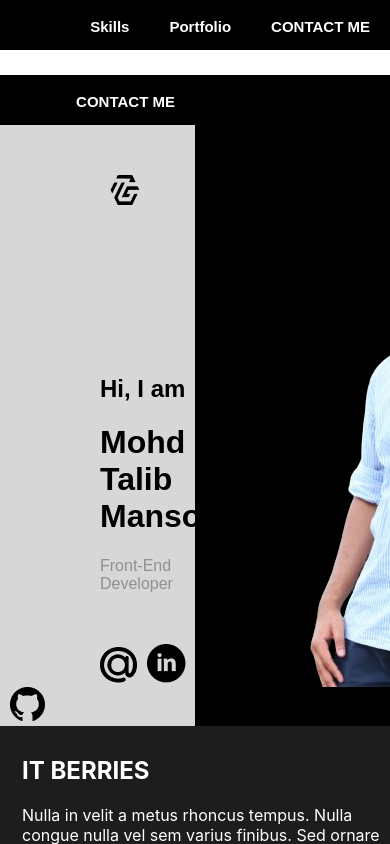
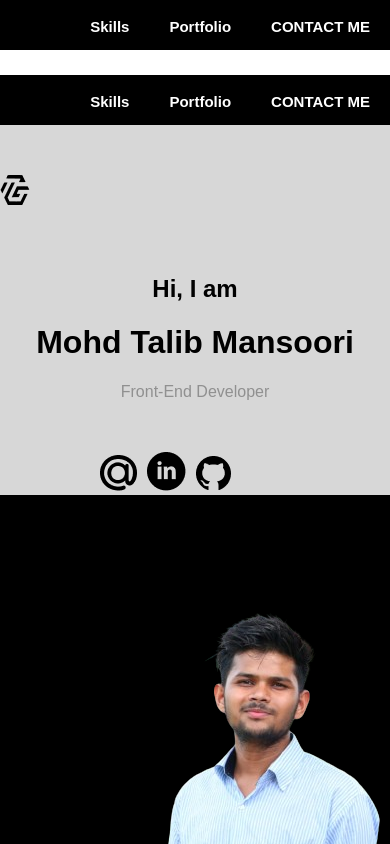
Before and after one commit to talibffdc/portfolioo, a React (Create React App) app: page / in a window 390 px wide. Shown: the top 844 px of the page. Built offline with nearby package versions, Linux system fonts and the light colour scheme.

Commit message:
firstpage responsive

```diff
--- a/src/App.css
+++ b/src/App.css
@@ -639,3 +639,25 @@
 .imgat{
   margin-left: 100px;
 }
+
+/* Responsive styles for screens up to 768px width */
+@media only screen and (max-width: 768px) {
+  .firstpageitem {
+    flex-direction: column;
+    align-items: center;
+  }
+
+  .frontendimg, .imgtalib {
+    width: 100%;
+  }
+
+  .text {
+    margin-top: 50px;
+    margin-left: 0;
+    text-align: center;
+  }
+
+  .logo {
+    margin-left: 0;
+  }
+}
--- a/src/Firstpage.js
+++ b/src/Firstpage.js
@@ -50,7 +50,7 @@ export default function Firstpage() {
     <>
       <div className="firstpageitem">
         <div className="frontendimg">
-          <Navbar className="navbarfirstpage"/>
+          <Navbar/>
           <img className="logo" src={logo} alt="Logo" />
           <div className="text">
             <h2>Hi, I am</h2>
```
